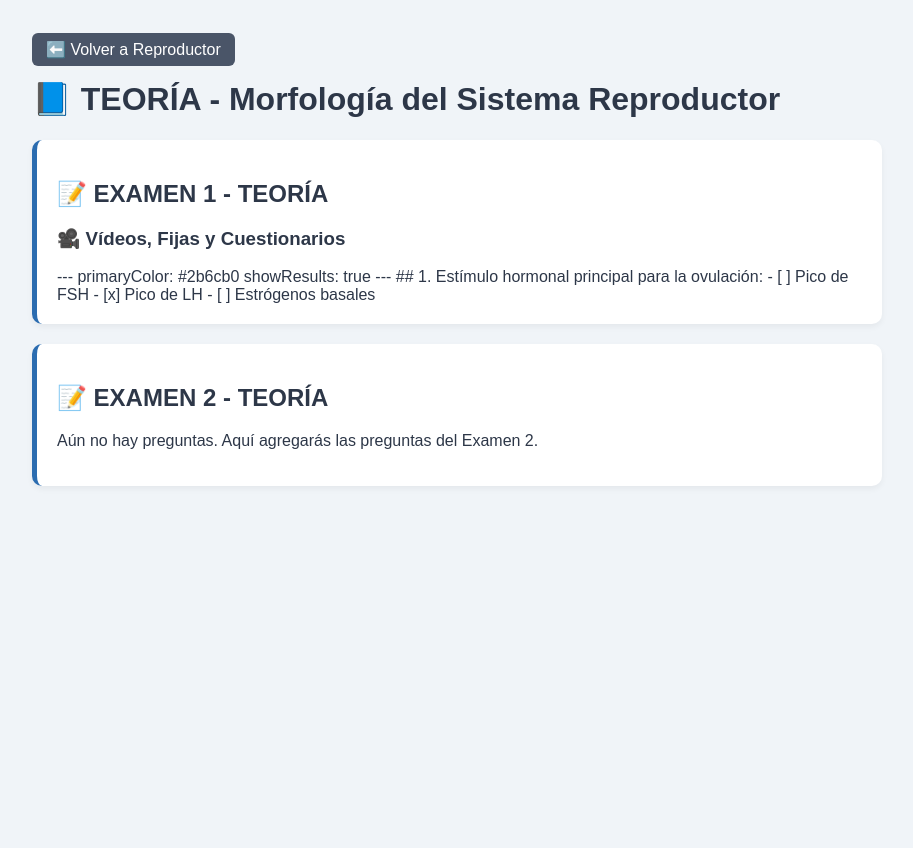
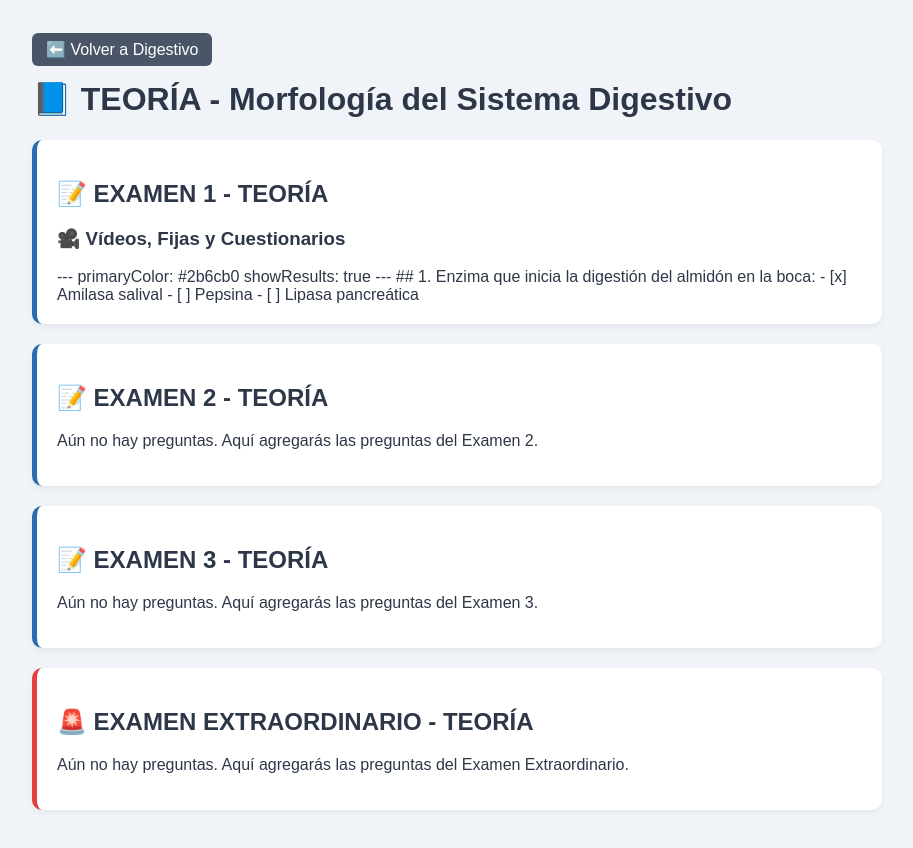
Before and after one commit to estybenchoque-arch/mis-cuestionarios-medicina, a plain HTML site: page ciclo2/reproductor/teoria.html in a window 1280 px wide. Shown: the whole page, without its empty margins (183-1096 px from the left). Before the commit the page ends 800 px from the top, so only its background shows below. Drawn offline with Linux system fonts and the light colour scheme; a script that the page names is missing.

Commit message:
Update title and content for digestive system theory

```diff
--- a/ciclo2/reproductor/teoria.html
+++ b/ciclo2/reproductor/teoria.html
@@ -3,7 +3,7 @@
 <head>
     <meta charset="UTF-8">
     <meta name="viewport" content="width=device-width, initial-scale=1.0">
-    <title>Teoría - Sistema Reproductor</title>
+    <title>Teoría - Sistema Digestivo</title>
     <script src="https://cdn.jsdelivr.net/npm/quizdown@latest/public/build/quizdown.js"></script>
     <style>
         body {
@@ -29,12 +29,15 @@
             box-shadow: 0 3px 6px rgba(0,0,0,0.05);
             border-left: 5px solid #2b6cb0;
         }
+        .examen-extra {
+            border-left-color: #e53e3e;
+        }
     </style>
 </head>
 <body>
 
-    <a href="reproductor.html" class="btn-volver">⬅️ Volver a Reproductor</a>
-    <h1>📘 TEORÍA - Morfología del Sistema Reproductor</h1>
+    <a href="digestivo.html" class="btn-volver">⬅️ Volver a Digestivo</a>
+    <h1>📘 TEORÍA - Morfología del Sistema Digestivo</h1>
 
     <!-- ================= EXAMEN 1 ================= -->
     <div class="examen-card">
@@ -46,10 +49,10 @@
             primaryColor: #2b6cb0
             showResults: true
             ---
-            ## 1. Estímulo hormonal principal para la ovulación:
-            - [ ] Pico de FSH
-            - [x] Pico de LH
-            - [ ] Estrógenos basales
+            ## 1. Enzima que inicia la digestión del almidón en la boca:
+            - [x] Amilasa salival
+            - [ ] Pepsina
+            - [ ] Lipasa pancreática
         </div>
     </div>
 
@@ -59,6 +62,18 @@
         <p>Aún no hay preguntas. Aquí agregarás las preguntas del Examen 2.</p>
     </div>
 
+    <!-- ================= EXAMEN 3 ================= -->
+    <div class="examen-card">
+        <h2>📝 EXAMEN 3 - TEORÍA</h2>
+        <p>Aún no hay preguntas. Aquí agregarás las preguntas del Examen 3.</p>
+    </div>
+
+    <!-- ================= EXAMEN EXTRAORDINARIO ================= -->
+    <div class="examen-card examen-extra">
+        <h2>🚨 EXAMEN EXTRAORDINARIO - TEORÍA</h2>
+        <p>Aún no hay preguntas. Aquí agregarás las preguntas del Examen Extraordinario.</p>
+    </div>
+
     <script>
         quizdown.init();
     </script>
```
